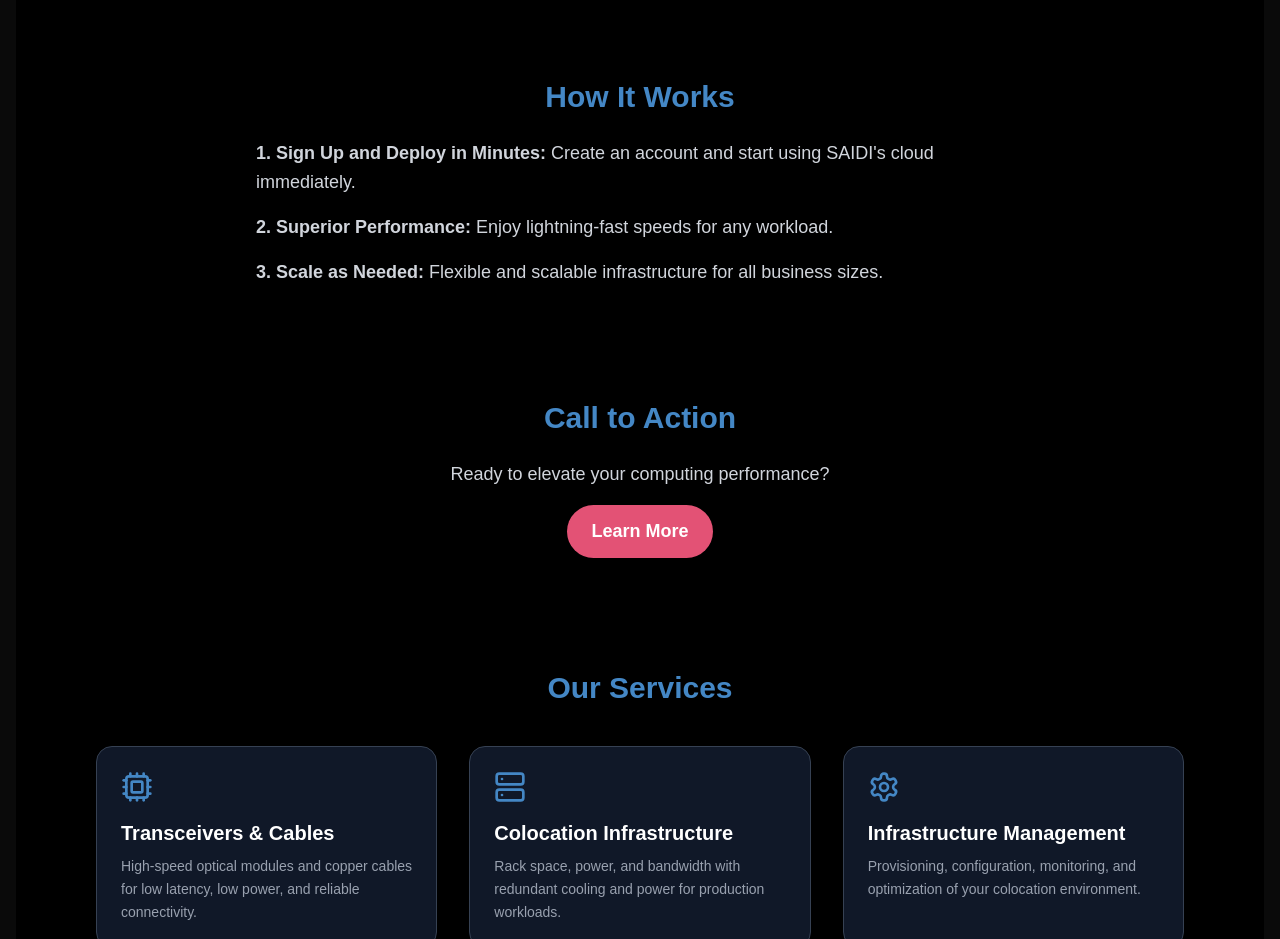
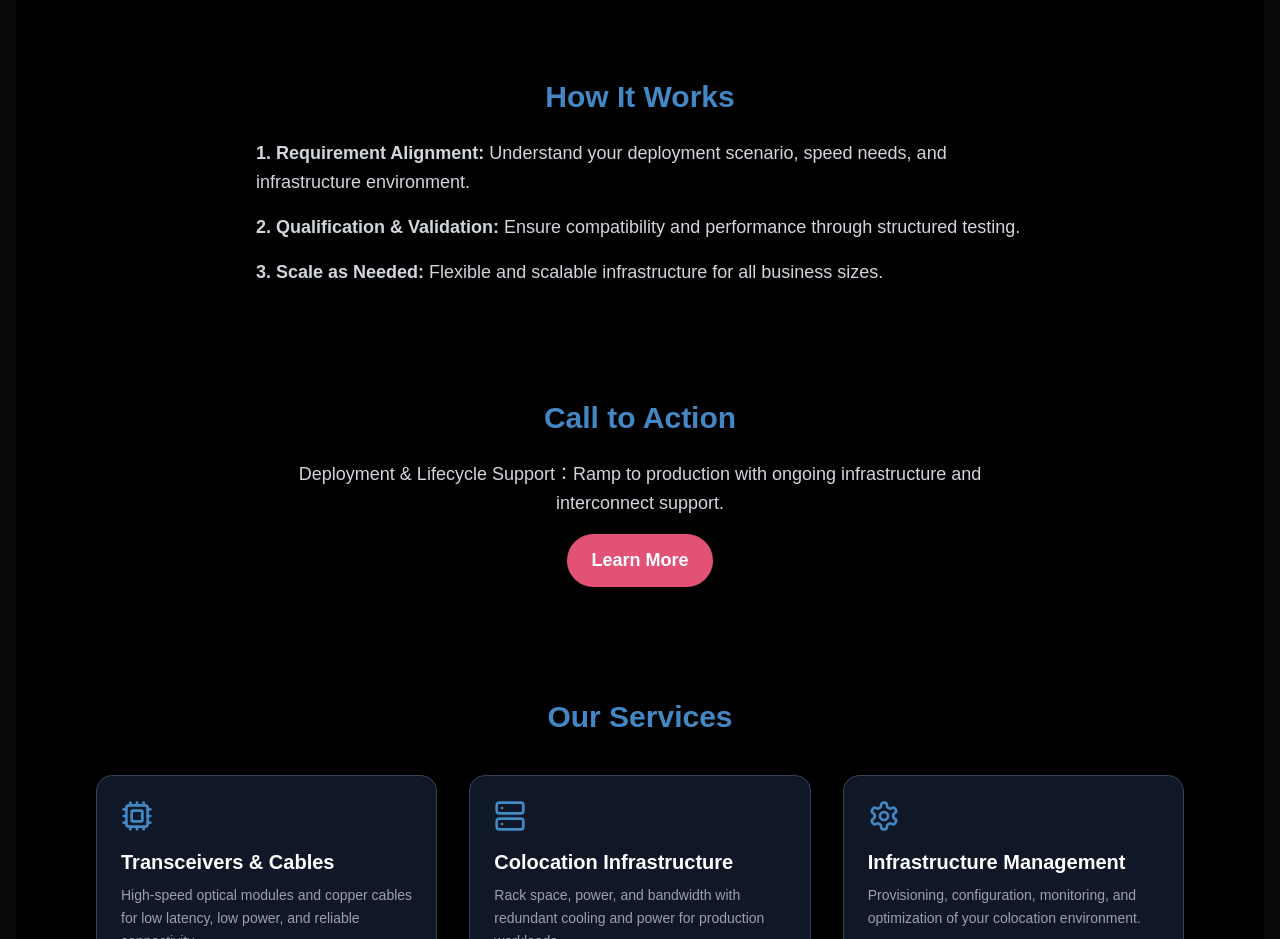
Before and after one commit to saidi-cloud/saidi-site, a Next.js app: page / in a window 1280 px wide. Shown: the part 960-1899 px from the top of the page. Built offline with nearby package versions, Linux system fonts and the light colour scheme.

Commit message:
Update page.js

```diff
--- a/app/page.js
+++ b/app/page.js
@@ -34,14 +34,14 @@ export default function HomePage() {
 
         <Section title="How It Works">
           <ul className="space-y-4 text-left max-w-3xl mx-auto">
-            <li><strong>1. Sign Up and Deploy in Minutes:</strong> Create an account and start using SAIDI&apos;s cloud immediately.</li>
-            <li><strong>2. Superior Performance:</strong> Enjoy lightning-fast speeds for any workload.</li>
+            <li><strong>1. Requirement Alignment:</strong> Understand your deployment scenario, speed needs, and infrastructure environment.</li>
+            <li><strong>2. Qualification & Validation:</strong> Ensure compatibility and performance through structured testing.</li>
             <li><strong>3. Scale as Needed:</strong> Flexible and scalable infrastructure for all business sizes.</li>
           </ul>
         </Section>
 
         <Section title="Call to Action">
-          <p className="mb-4">Ready to elevate your computing performance?</p>
+          <p className="mb-4">Deployment & Lifecycle Support：Ramp to production with ongoing infrastructure and interconnect support.</p>
           <a
             href="/services"
             className="inline-block px-6 py-3 bg-[#e35275] hover:bg-[#c63e63] text-white font-bold rounded-full transition"
```
